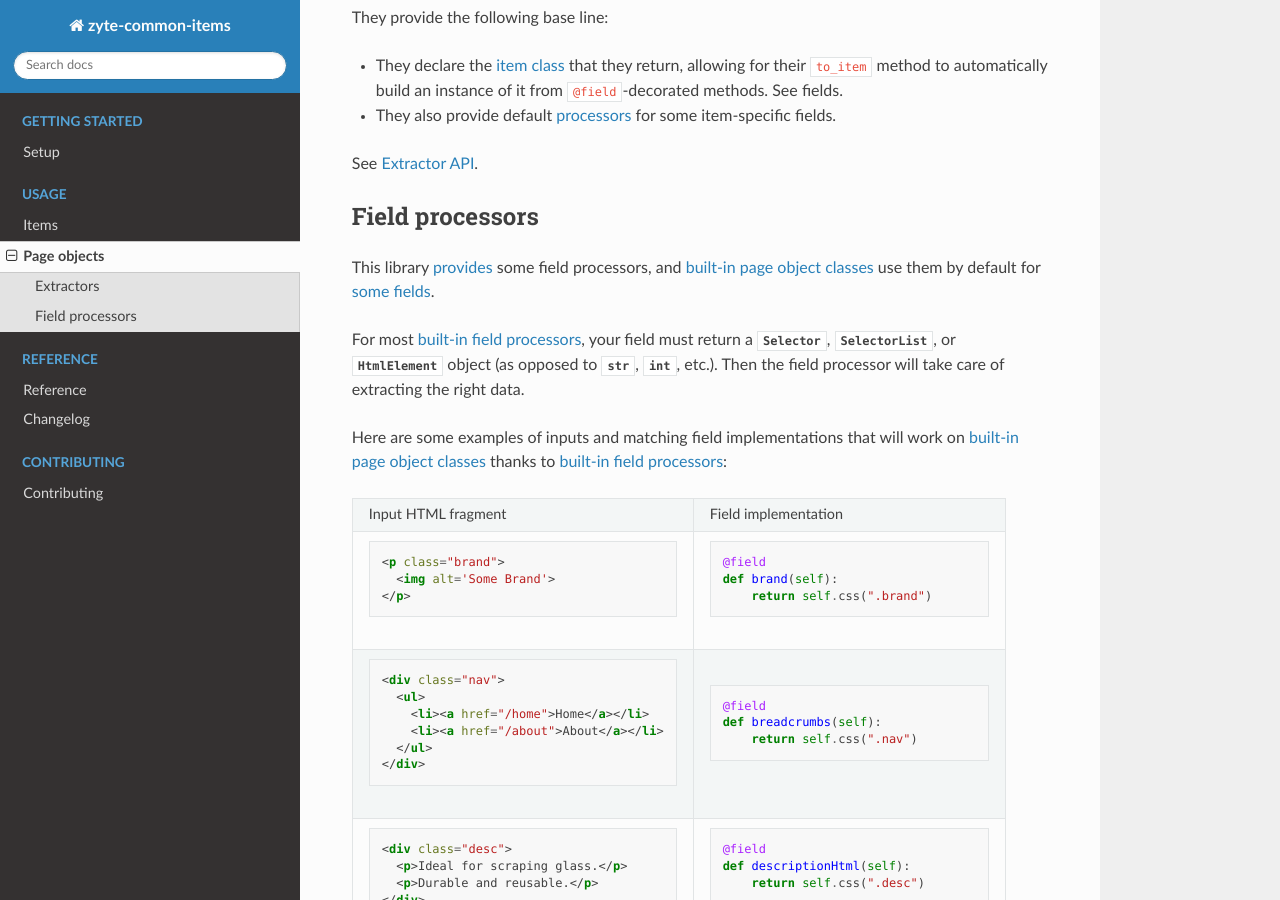
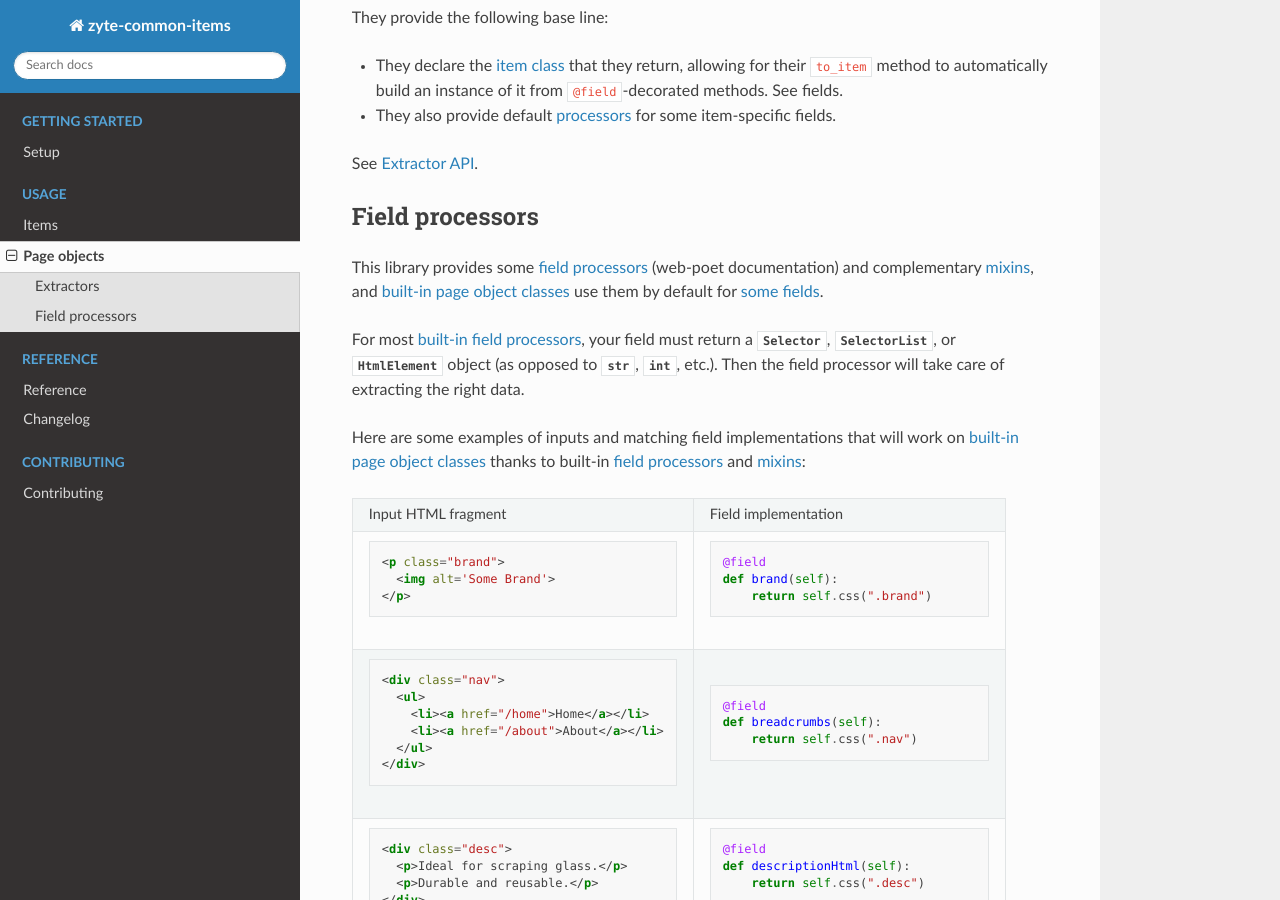
Before and after one commit to zytedata/zyte-common-items, a Sphinx documentation site: the page built from docs/usage/pages.rst, in a window 1280 px wide and 900 px high, scrolled down 1349 px. Built offline with Sphinx 7.4.7 and the Read the Docs theme 2.0.0, drawn with Linux system fonts in a browser that asks for light colours; the version number could not be read and is left out.

Commit message:
Mention mixings used by field processors

```diff
--- a/docs/reference/pages.rst
+++ b/docs/reference/pages.rst
@@ -114,6 +114,8 @@ Job posting
 .. autoclass:: zyte_common_items.AutoJobPostingPage(**kwargs)
    :show-inheritance:
 
+.. _mixins:
+
 Mixins
 ======
 
--- a/docs/usage/pages.rst
+++ b/docs/usage/pages.rst
@@ -95,8 +95,9 @@ See :ref:`extractor-api`.
 Field processors
 ================
 
-This library :ref:`provides <processor-api>` some :ref:`field processors
-<web-poet:field-processors>`, and :ref:`built-in page object classes
+This library provides some :ref:`field processors <processor-api>`
+(:ref:`web-poet documentation <web-poet:field-processors>`) and complementary
+:ref:`mixins <mixins>`, and :ref:`built-in page object classes
 <page-object-api>` use them by default for :ref:`some fields
 <field-processor-map>`.
 
@@ -108,7 +109,7 @@ processor will take care of extracting the right data.
 
 Here are some examples of inputs and matching field implementations that will
 work on :ref:`built-in page object classes <page-object-api>` thanks to
-:ref:`built-in field processors <processor-api>`:
+built-in :ref:`field processors <processor-api>` and :ref:`mixins <mixins>`:
 
 +-----------------------------------------------+-------------------------------------------+
 | Input HTML fragment                           | Field implementation                      |
```
